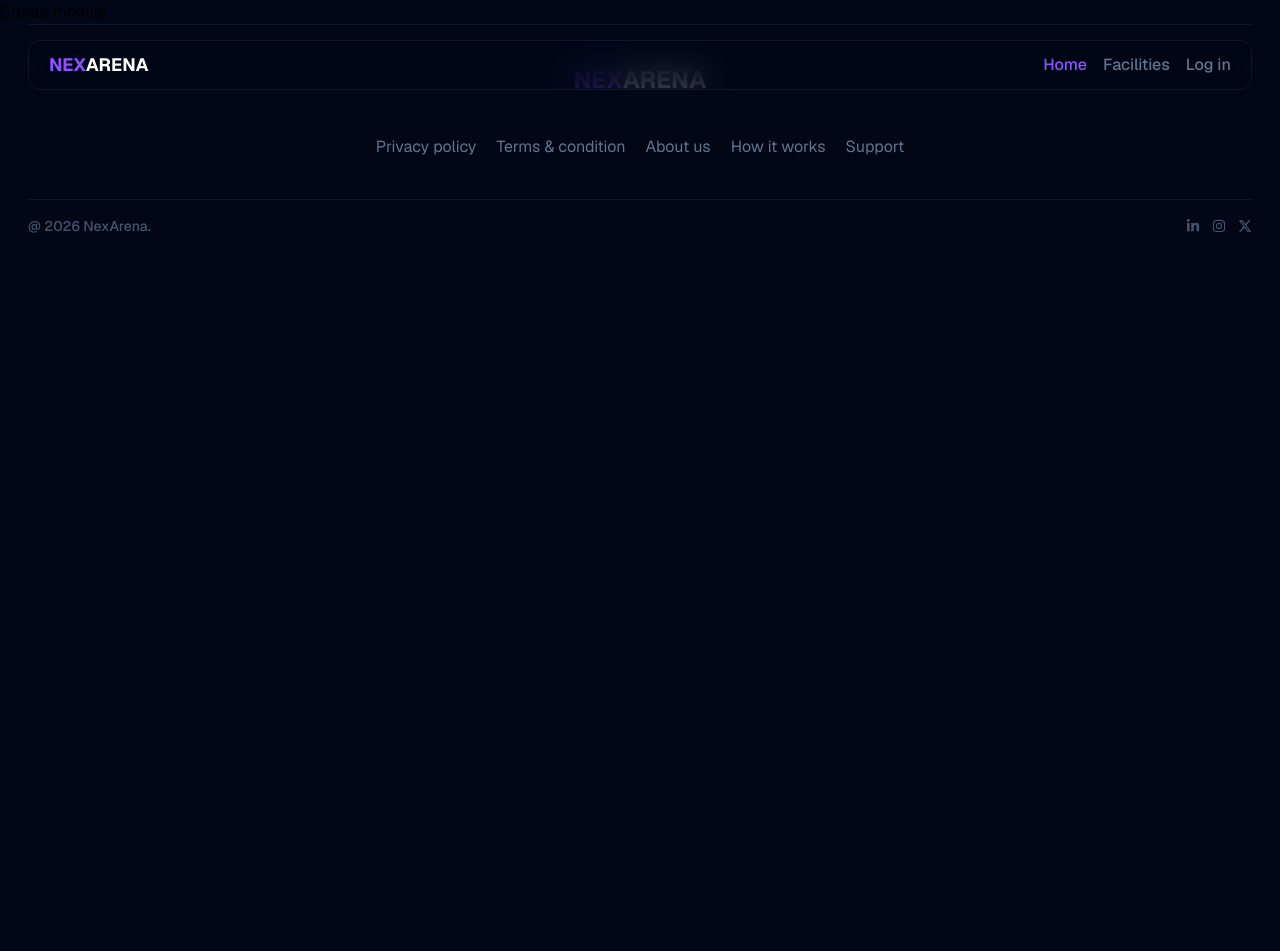
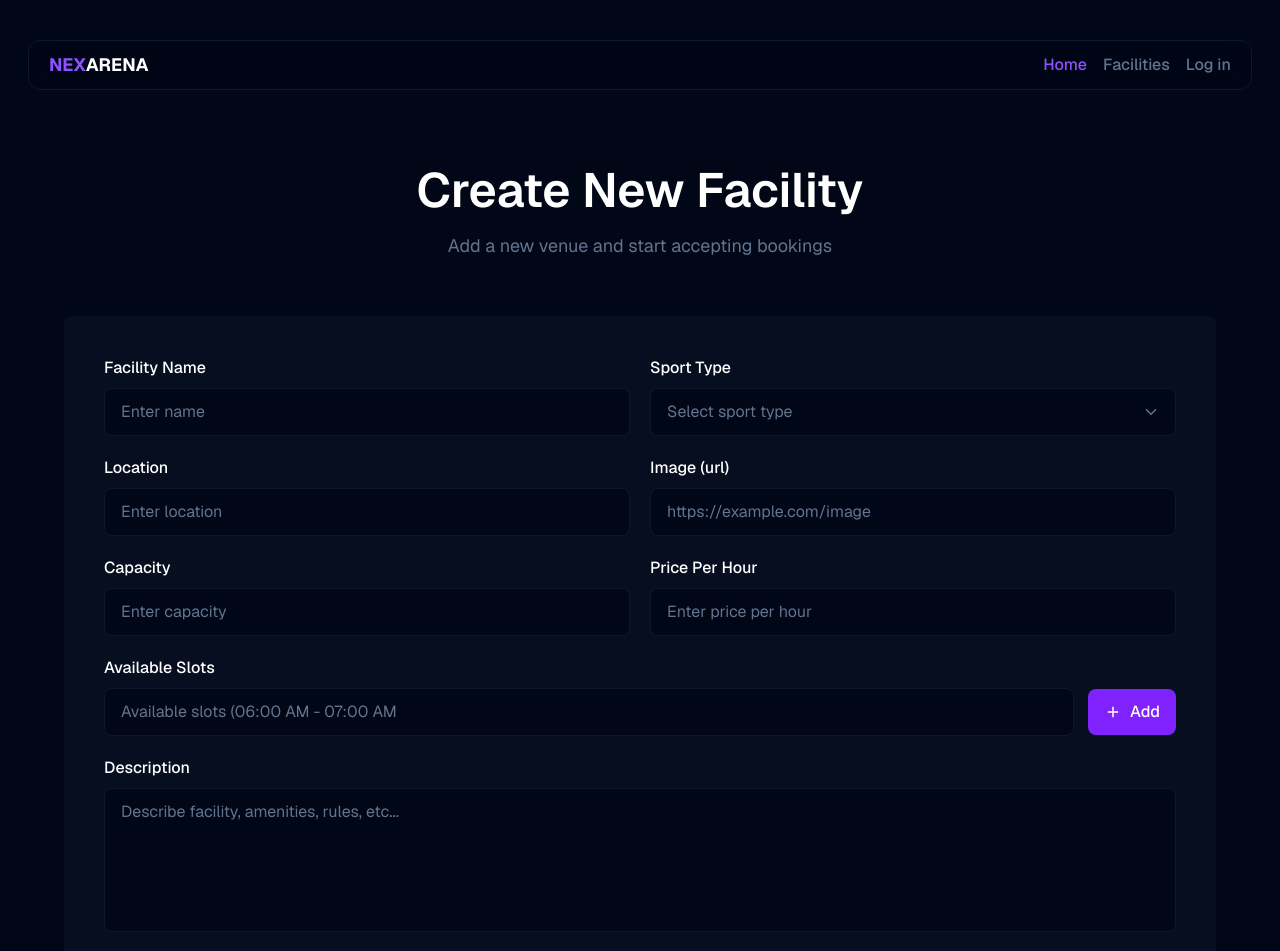
Before and after one commit to quantumrahman/nexarena-frontend, a Next.js app: page /facilities/create in a window 1280 px wide. Shown: the top 951 px of the page. Before the commit the page ends 800 px from the top, so only its background shows below. Built offline with nearby package versions, Linux system fonts and the light colour scheme.

Commit message:
refactor: implement create form fields and implement create module component

```diff
--- a/src/components/ui/CreateForm/CreateForm.js
+++ b/src/components/ui/CreateForm/CreateForm.js
@@ -1,9 +1,141 @@
 "use client";
 
+import { FiSave } from "react-icons/fi";
+import { MdOutlineRestartAlt } from "react-icons/md";
+import { useState } from "react";
+
+import SelectOption from "@/components/ui/SelectOption/SelectOption";
+
+import sportTypeOptions from "@/constants/sportType";
+import TagInput from "@/components/ui/TagInput/TagInput";
+
 export default function CreateForm() {
+    const [select, setSelect] = useState("");
+    const [slot, setSlot] = useState([]);
     return (
-        <div>
-            <h1>create form</h1>
+        <div className="w-full rounded-lg bg-slate-900/50 p-5 md:p-10">
+            <form>
+                <div className="space-y-5">
+                    <div className="flex w-full flex-col items-center justify-center gap-5 md:flex-row">
+                        <div className="flex w-full flex-col gap-2">
+                            <label
+                                htmlFor="facility-name"
+                                className="text-base font-medium text-white"
+                            >
+                                Facility Name
+                            </label>
+                            <input
+                                type="text"
+                                id="facility-name"
+                                placeholder="Enter name"
+                                className="w-full rounded-lg border border-slate-900 bg-[#010717] px-4 py-[11px] font-normal text-white caret-violet-500 outline-none placeholder:text-slate-500 focus:ring-2 focus:ring-violet-500"
+                            />
+                        </div>
+                        <SelectOption
+                            placeholder={"Select sport type"}
+                            onChange={setSelect}
+                            value={select}
+                            options={sportTypeOptions}
+                        />
+                    </div>
+                    <div className="flex w-full flex-col items-center justify-center gap-5 md:flex-row">
+                        <div className="flex w-full flex-col gap-2">
+                            <label
+                                htmlFor="facility-location"
+                                className="text-base font-medium text-white"
+                            >
+                                Location
+                            </label>
+                            <input
+                                type="text"
+                                id="facility-location"
+                                placeholder="Enter location"
+                                className="w-full rounded-lg border border-slate-900 bg-[#010717] px-4 py-[11px] font-normal text-white caret-violet-500 outline-none placeholder:text-slate-500 focus:ring-2 focus:ring-violet-500"
+                            />
+                        </div>
+                        <div className="flex w-full flex-col gap-2">
+                            <label
+                                htmlFor="facility-image"
+                                className="text-base font-medium text-white"
+                            >
+                                Image (url)
+                            </label>
+                            <input
+                                type="text"
+                                id="facility-image"
+                                placeholder="https://example.com/image"
+                                className="w-full rounded-lg border border-slate-900 bg-[#010717] px-4 py-[11px] font-normal text-white caret-violet-500 outline-none placeholder:text-slate-500 focus:ring-2 focus:ring-violet-500"
+                            />
+                        </div>
+                    </div>
+                    <div className="flex w-full flex-col items-center justify-center gap-5 md:flex-row">
+                        <div className="flex w-full flex-col gap-2">
+                            <label
+                                htmlFor="facility-capacity"
+                                className="text-base font-medium text-white"
+                            >
+                                Capacity
+                            </label>
+                            <input
+                                type="text"
+                                id="facility-capacity"
+                                placeholder="Enter capacity"
+                                inputMode="numeric"
+                                pattern="[0-9]"
+                                className="w-full rounded-lg border border-slate-900 bg-[#010717] px-4 py-[11px] font-normal text-white caret-violet-500 outline-none placeholder:text-slate-500 focus:ring-2 focus:ring-violet-500"
+                            />
+                        </div>
+                        <div className="flex w-full flex-col gap-2">
+                            <label
+                                htmlFor="facility-price"
+                                className="text-base font-medium text-white"
+                            >
+                                Price Per Hour
+                            </label>
+                            <input
+                                type="text"
+                                id="facility-price"
+                                placeholder="Enter price per hour"
+                                inputMode="numeric"
+                                pattern="[0-9]"
+                                className="w-full rounded-lg border border-slate-900 bg-[#010717] px-4 py-[11px] font-normal text-white caret-violet-500 outline-none placeholder:text-slate-500 focus:ring-2 focus:ring-violet-500"
+                            />
+                        </div>
+                    </div>
+                    <div className="flex w-full flex-col items-center justify-center gap-5">
+                        <TagInput
+                            placeholder={"Available slots (06:00 AM - 07:00 AM"}
+                            value={slot}
+                            onChange={setSlot}
+                        />
+                        <div className="flex w-full flex-col gap-2">
+                            <label
+                                htmlFor="facility-description"
+                                className="text-base font-medium text-white"
+                            >
+                                Description
+                            </label>
+                            <textarea
+                                type="text"
+                                id="facility-description"
+                                rows={5}
+                                placeholder="Describe facility, amenities, rules, etc..."
+                                className="w-full resize-none rounded-lg border border-slate-900 bg-[#010717] px-4 py-[11px] font-normal text-white caret-violet-500 outline-none placeholder:text-slate-500 focus:ring-2 focus:ring-violet-500"
+                            />
+                        </div>
+                    </div>
+                    <div className="mt-5 flex w-full items-center justify-end gap-3">
+                        <button className="flex w-fit cursor-pointer items-center justify-center gap-2 rounded-lg border border-slate-900 px-5 py-[11px] text-base font-medium text-violet-500 transition-colors duration-200 ease-linear hover:border-violet-500">
+                            <MdOutlineRestartAlt />
+                            Reset
+                        </button>
+                        <button className="flex w-fit cursor-pointer items-center justify-center gap-2 rounded-lg bg-violet-600 px-5 py-[11px] text-base font-medium text-white transition-colors duration-200 ease-linear hover:bg-violet-500">
+                            <FiSave className="mb-0.5" />
+                            Create
+                        </button>
+                    </div>
+                </div>
+            </form>
         </div>
     );
 }
--- a/src/modules/CreateModule/CreateModule.js
+++ b/src/modules/CreateModule/CreateModule.js
@@ -1,9 +1,20 @@
 "use client";
+
+import CreateForm from "@/components/ui/CreateForm/CreateForm";
+import PageHeading from "@/components/ui/PageHeading/PageHeading";
 
 export default function CreateModule() {
     return (
-        <div className="w-full">
-            <h1>Create module</h1>
-        </div>
+        <>
+            <PageHeading
+                title={"Create New Facility"}
+                paragraph={"Add a new venue and start accepting bookings"}
+            ></PageHeading>
+            <section className="w-full px-5 pt-7 pb-20 md:px-6 lg:px-7">
+                <div className="mx-auto w-full max-w-6xl rounded-lg">
+                    <CreateForm />
+                </div>
+            </section>
+        </>
     );
 }
```
